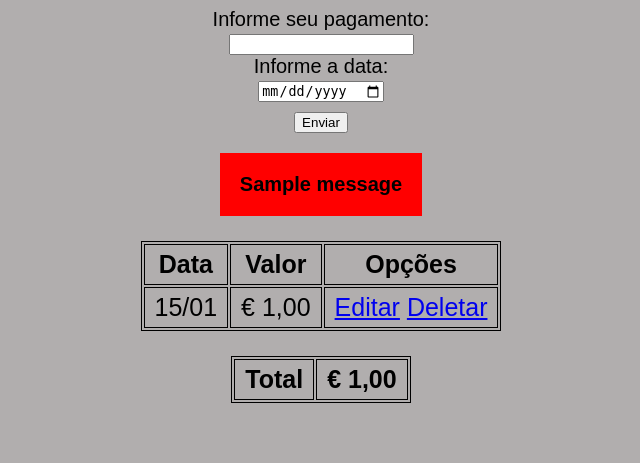
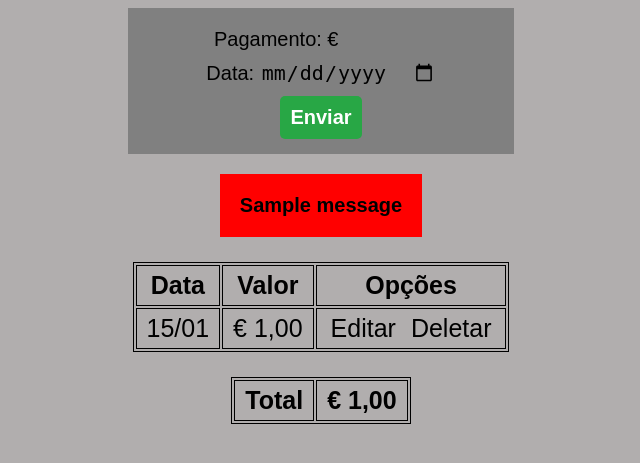
Before and after one commit to jefferson-duarte/Tabela_Gastos, a Django app: page / in a window 1280 px wide. Shown: the top 463 px of the page, without its empty margins (319-959 px from the left). Run offline with Django 4.2, Linux system fonts and the light colour scheme; tables that the repository leaves empty hold one stand-in row (values such as "Sample post"); one stand-in notice (Sample message) is shown; lists and menus that the app fills with data are empty.

Commit message:
Corrigido css do index

```diff
--- a/salario/static/css/style.css
+++ b/salario/static/css/style.css
@@ -14,13 +14,57 @@ td, th {
     padding: 5px 10px 5px 10px;
 }
 
-button {
+td a {
+    text-decoration: none;
+    color: black;
+    padding: 4px;
+}
+
+td a:hover {
+    color: rgb(165, 165, 202);
+    transition: all 300ms ease-in-out;
+    background-color: rgb(65, 65, 92);
+    padding: 4px;
+}
+
+.btn-form {
     margin-top: 10px;
+    padding: 10px;
+    font-family: sans-serif;
+    font-size: 20px;
+    font-weight: bolder;
+    background-color: #28A745;
+    border: none;
+    border-radius: 5px;
+    color: white;
+}
+
+.btn-form:hover {
+    background-color: #0b5e20;
+    transition: all 300ms ease-in-out;
 }
 
 .form-container {
     font-family: sans-serif;
     font-size: 20px;
+    background-color: gray;
+    width: 385.108px;
+    padding: 15px 0;
+}
+
+.input-form-salario {
+    width: 80px;
+    height: 30px;
+    font-size: 20px;
+    background: none;
+    border: none;
+}
+
+.input-form-data {
+    font-size: 20px;
+    background: none;
+    border: none;
+    margin-top: 5px;
 }
 
 .messages {
--- a/salario/templates/salario/salario.html
+++ b/salario/templates/salario/salario.html
@@ -19,26 +19,26 @@
                 <form method="post">
                     {% csrf_token %}
 
-                    <label class="label-form" name="salario">Informe seu pagamento: </label><br>
-                    <input type="text" name="salario"><br>
+                    <label class="label-form" name="salario">Pagamento: €</label>
+                    <input class="input-form-salario" type="text" name="salario"><br>
 
-                    <label class="label-form" name="data">Informe a data: </label><br>
-                    <input type="date" name="data"><br>
+                    <label class="label-form" name="data">Data: </label>
+                    <input class="input-form-data" type="date" name="data" ><br>
 
-                    <button type="submit">Enviar</button>
+                    <button class="btn-form" type="submit">Enviar</button>
+
                 </form>
             </div>
 
             <div class="lista-salario-total">
 
-                <div class="messages">
-                    {% if messages %}
-                        {% for message in messages %}
-                            {{ message }}
-                        {% endfor %}
-                    {% endif %}
-                </div>
-
+                {% if messages %}
+                    <div class="messages">
+                            {% for message in messages %}
+                                {{ message }}
+                            {% endfor %}
+                    </div>
+                {% endif %}
                 <table>
                     <thead>
                         <th>Data</th>
```
